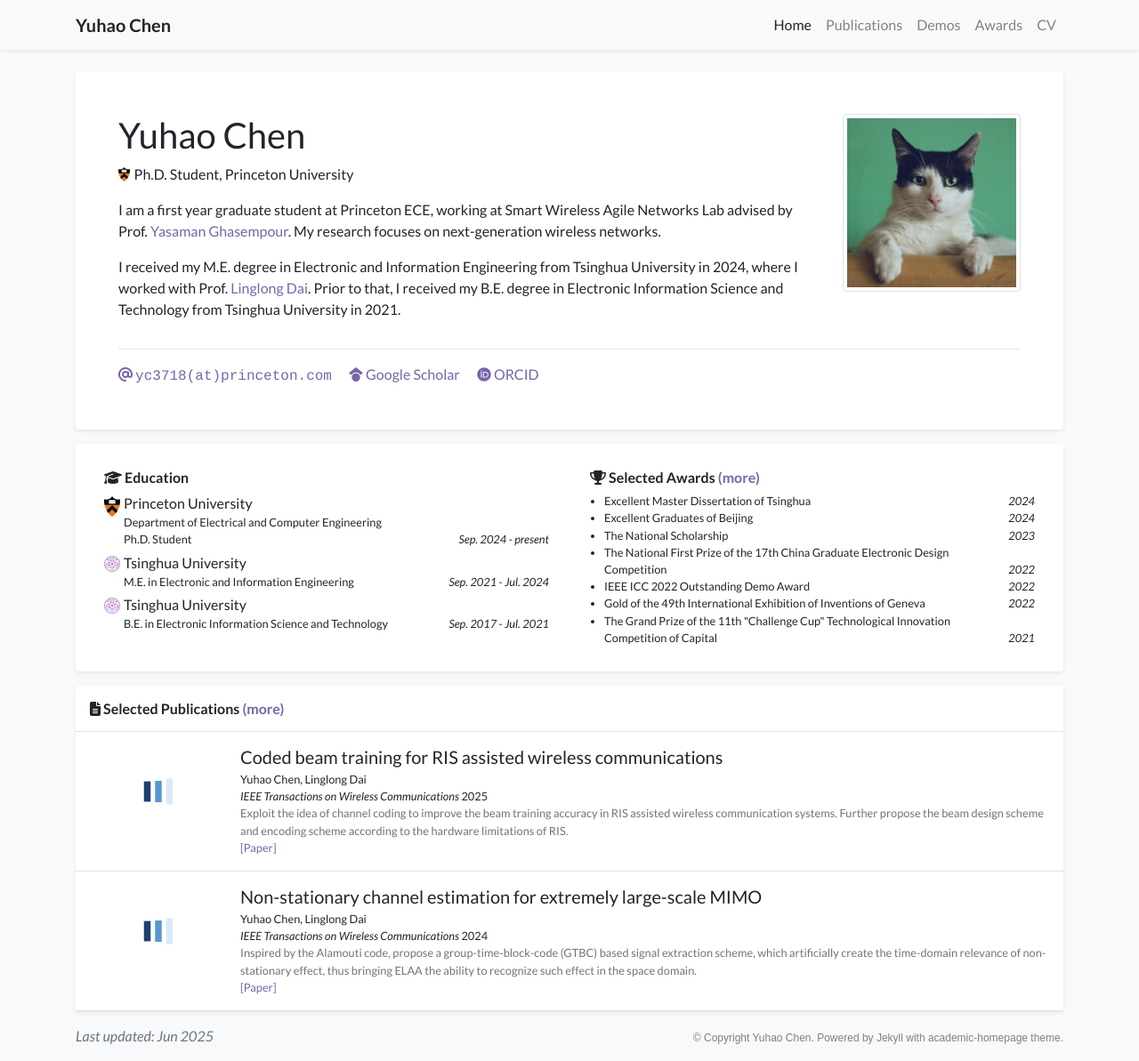
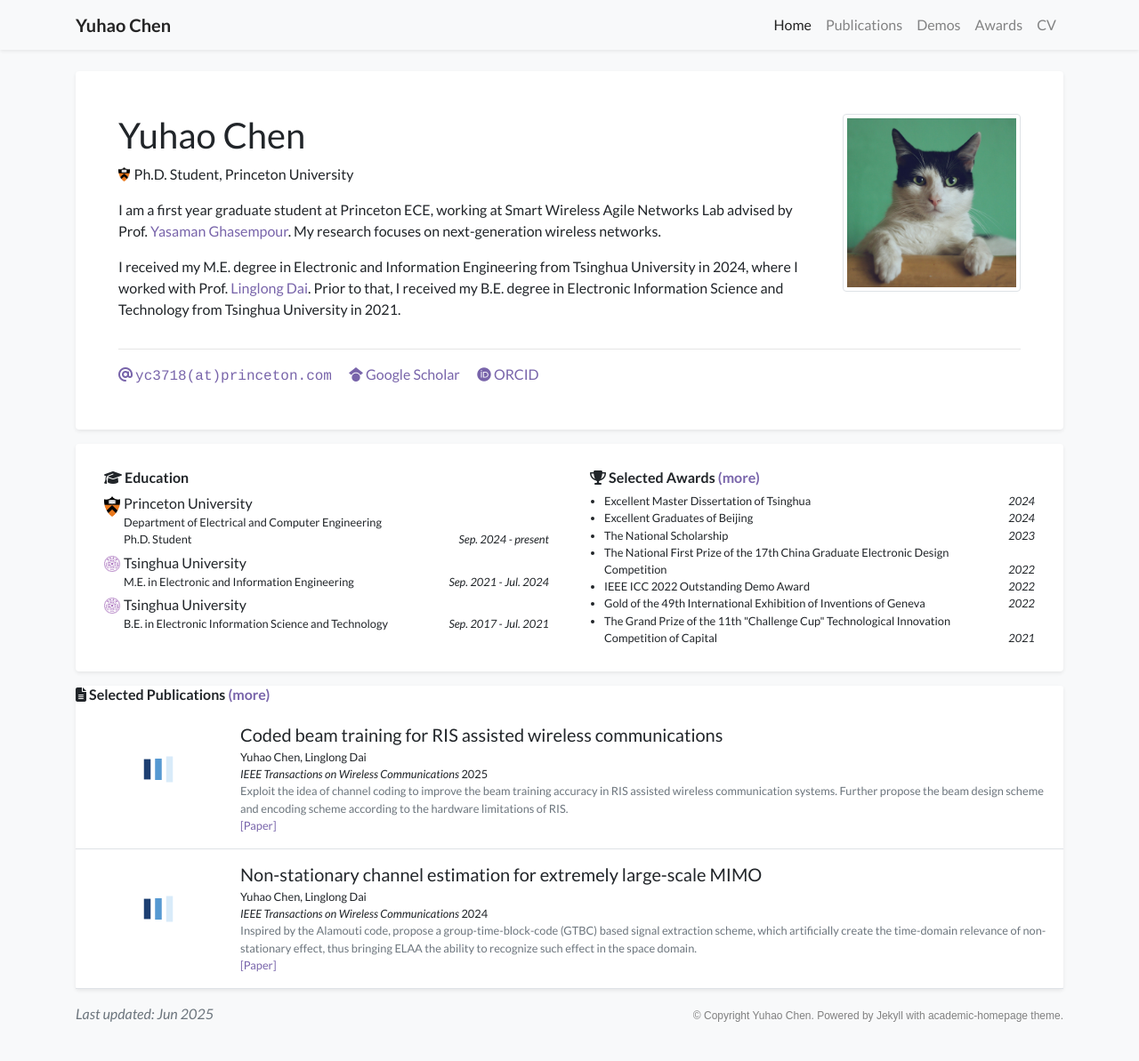
Before and after one commit to YuhaoChen-Homepage/YuhaoChen-Homepage.github.io, a Jekyll site: the page built from index.html, in a window 1280 px wide and 1193 px high. Shown: the whole window at 89% size. Built offline with Jekyll 4.4.1, drawn with Linux system fonts in a browser that asks for light colours; nearby versions of some CDN libraries; a style sheet for code colours, icons or effects is not loaded.

Commit message:
stype adjust

```diff
--- a/_includes/widgets/publication_card.html
+++ b/_includes/widgets/publication_card.html
@@ -1,6 +1,6 @@
 {% assign publications = include.publications %}
 <div class="my-3 p-0 bg-white shadow-sm rounded-sm">
-    <h6 class="border-bottom border-gray p-3 mb-0">
+    <h6>
         {% if include.title %}{{include.title}}{% else %}<i class="fas fa-star"></i> Selected Recent Publications{% endif %}
         <a href="{{ 'publications' | relative_url }}">(more)</a>
     </h6>
@@ -11,3 +11,5 @@
         <a href="{{ 'publications' | relative_url }}">All publications <i class="fas fa-angle-double-right"></i></a>
     </h6> -->
 </div>
+
+ <!-- class="border-bottom border-gray p-3 mb-0" -->
```
